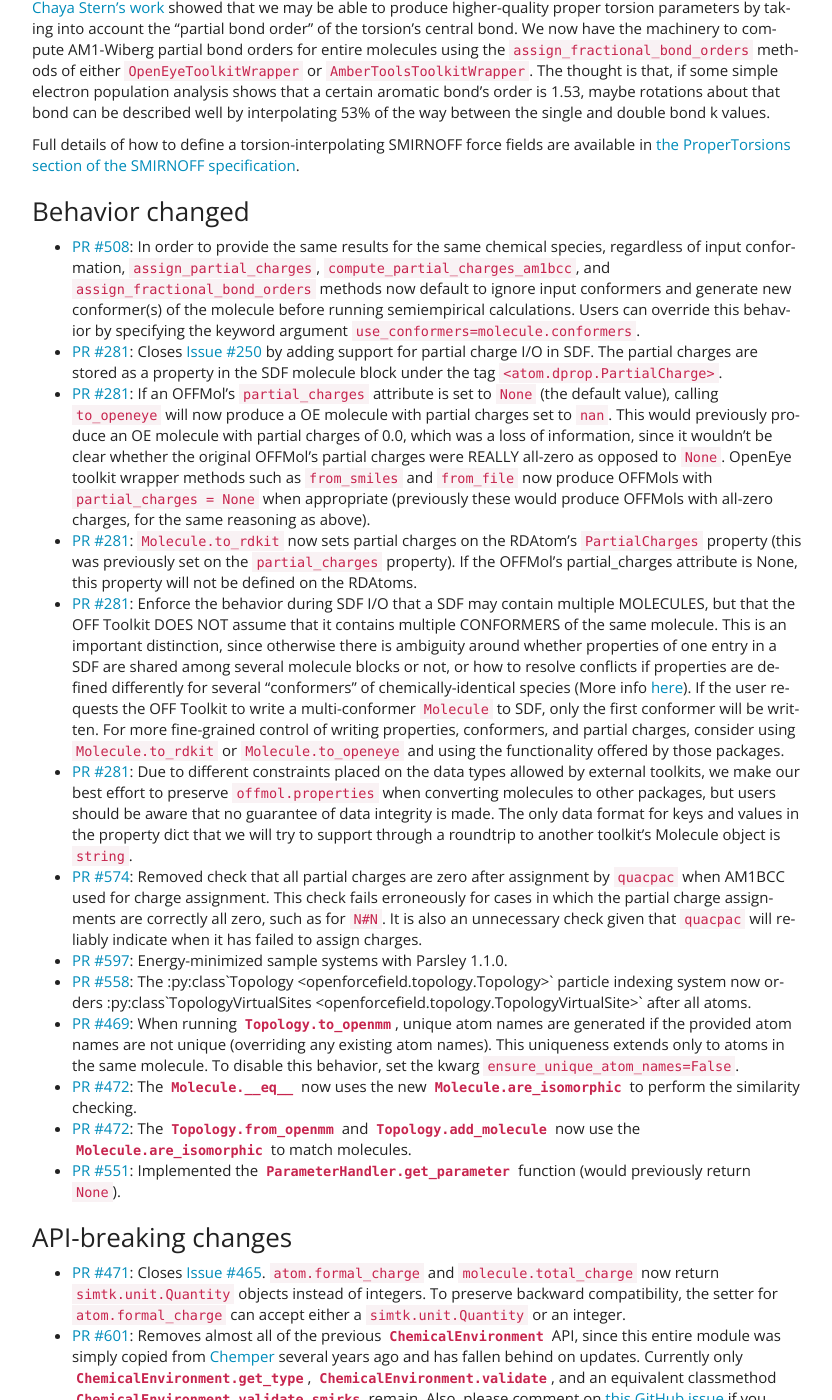
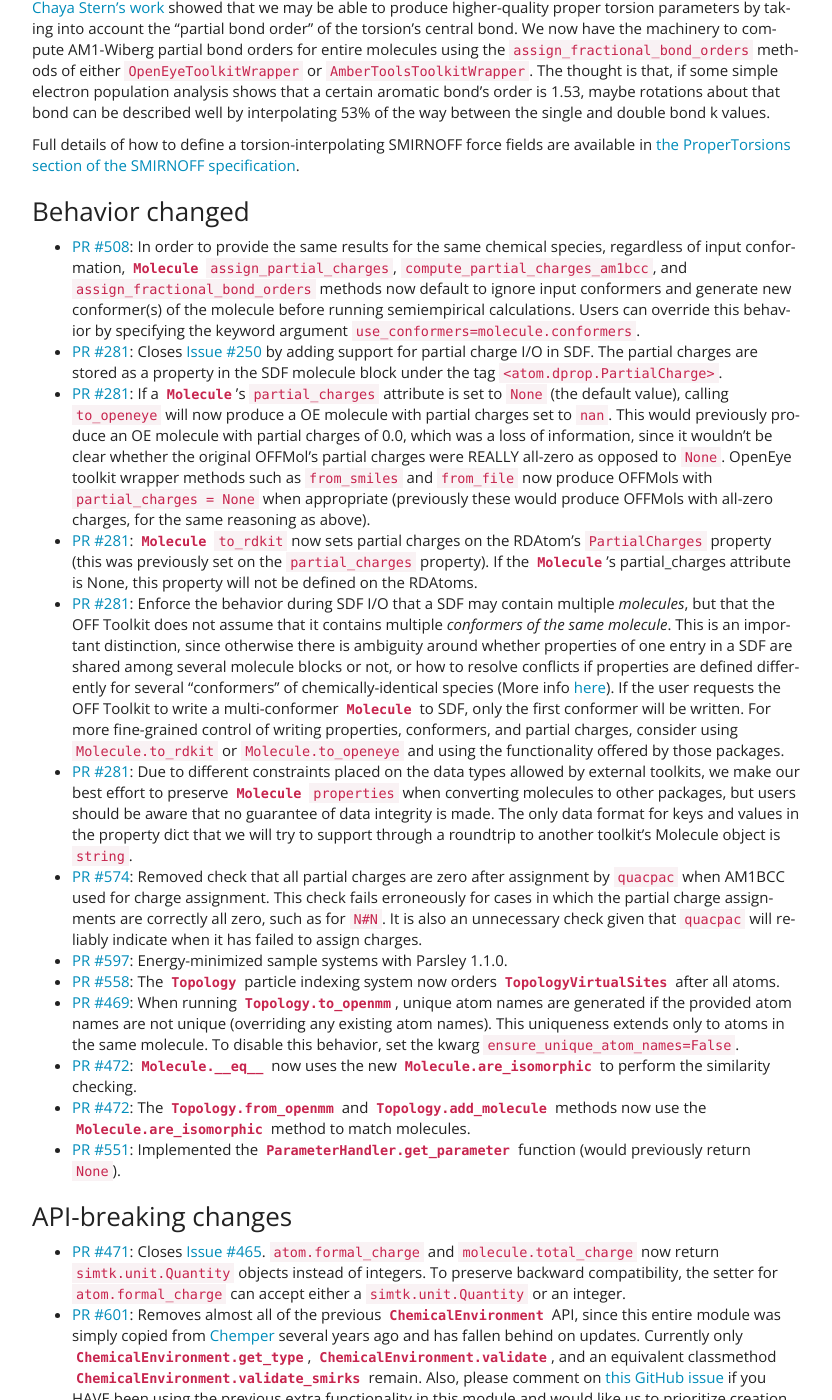
Before and after one commit to openforcefield/openff-toolkit, a Sphinx documentation site: the page built from docs/releasehistory.rst, in a window 1280 px wide and 1400 px high, scrolled down 2094 px. Shown: the whole window, without its empty margins (38-870 px from the left). Built offline with Sphinx 7.4.7, drawn with Linux system fonts in a browser that asks for light colours; some of the changed text lies outside the part shown.

Commit message:
formatting and link fixes

```diff
--- a/docs/releasehistory.rst
+++ b/docs/releasehistory.rst
@@ -17,7 +17,7 @@
 
 * To provide more consistent partial charges for a given molecule, existing conformers are now disregarded by default
   by ``Molecule.compute_partial_charges``. Instead, new conformers are generated for use in semiempirical calculations.
-  Search for `use_conformers` below.
+  Search for ``use_conformers`` below.
 * Formal charges are now always returned as ``simtk.unit.Quantity`` objects, with units of elementary charge.
   To convert them to integers, ``from simtk import unit`` and
   ``atom.formal_charge.value_in_unit(unit.elementary_charge)`` or
@@ -110,7 +110,9 @@
 """"""""""""""""
 - `PR #508 <https://github.com/openforcefield/openforcefield/pull/508>`_:
   In order to provide the same results for the same chemical species, regardless of input
-  conformation, ``assign_partial_charges``, ``compute_partial_charges_am1bcc``, and
+  conformation,
+  :py:class:`Molecule <openforcefield.topology.Molecule>`
+  ``assign_partial_charges``, ``compute_partial_charges_am1bcc``, and
   ``assign_fractional_bond_orders`` methods now default to ignore input conformers
   and generate new conformer(s) of the molecule before running semiempirical calculations.
   Users can override this behavior by specifying the keyword argument
@@ -119,7 +121,8 @@
   `Issue #250 <https://github.com/openforcefield/openforcefield/issues/250>`_
   by adding support for partial charge I/O in SDF. The partial charges are stored as a property in the
   SDF molecule block under the tag ``<atom.dprop.PartialCharge>``.
-- `PR #281 <https://github.com/openforcefield/openforcefield/pull/281>`_: If an OFFMol's
+- `PR #281 <https://github.com/openforcefield/openforcefield/pull/281>`_: If a
+  :py:class:`Molecule <openforcefield.topology.Molecule>`'s
   ``partial_charges`` attribute is set to ``None`` (the default value), calling ``to_openeye`` will
   now produce a OE molecule with partial charges set to ``nan``. This would previously produce an OE
   molecule with partial charges of 0.0, which was a loss of information, since it wouldn't be clear
@@ -127,25 +130,30 @@
   wrapper methods such as ``from_smiles`` and ``from_file`` now produce OFFMols with
   ``partial_charges = None`` when appropriate (previously these would produce OFFMols with
   all-zero charges, for the same reasoning as above).
-- `PR #281 <https://github.com/openforcefield/openforcefield/pull/281>`_: ``Molecule.to_rdkit``
+- `PR #281 <https://github.com/openforcefield/openforcefield/pull/281>`_:
+  :py:class:`Molecule <openforcefield.topology.Molecule>`
+  ``to_rdkit``
   now sets partial charges on the RDAtom's ``PartialCharges`` property (this was previously set
-  on the ``partial_charges`` property). If the OFFMol's partial_charges attribute is None, this property
+  on the ``partial_charges`` property). If the
+  :py:class:`Molecule <openforcefield.topology.Molecule>`'s partial_charges attribute is None, this property
   will not be defined on the RDAtoms.
 - `PR #281 <https://github.com/openforcefield/openforcefield/pull/281>`_:
-  Enforce the behavior during SDF I/O that a SDF may contain multiple MOLECULES, but that the OFF Toolkit
-  DOES NOT assume that it contains multiple CONFORMERS of the same molecule. This is an
+  Enforce the behavior during SDF I/O that a SDF may contain multiple
+  `molecules`, but that the OFF Toolkit
+  does not assume that it contains multiple `conformers of the same molecule`. This is an
   important distinction, since otherwise there is ambiguity around whether properties of one
   entry in a SDF are shared among several molecule blocks or not, or how to resolve conflicts if properties
   are defined differently for several "conformers" of chemically-identical species (More info
   `here <https://docs.eyesopen.com/toolkits/python/oechemtk/oemol.html#dude-where-s-my-sd-data>`_).
-  If the user requests the OFF
-  Toolkit to write a multi-conformer ``Molecule`` to SDF, only the first conformer will be written.
+  If the user requests the OFF Toolkit to write a multi-conformer
+  :py:class:`Molecule <openforcefield.topology.Molecule>` to SDF, only the first conformer will be written.
   For more fine-grained control of writing properties, conformers, and partial charges, consider
   using ``Molecule.to_rdkit`` or ``Molecule.to_openeye`` and using the functionality offered by
   those packages.
 - `PR #281 <https://github.com/openforcefield/openforcefield/pull/281>`_: Due to different
   constraints placed on the data types allowed by external toolkits, we make our best effort to
-  preserve ``offmol.properties`` when converting molecules to other packages, but users should be aware that
+  preserve :py:class:`Molecule <openforcefield.topology.Molecule>`
+  ``properties`` when converting molecules to other packages, but users should be aware that
   no guarantee of data integrity is made. The only data format for keys and values in the property dict that
   we will try to support through a roundtrip to another toolkit's Molecule object is ``string``.
 - `PR #574 <https://github.com/openforcefield/openforcefield/pull/574>`_: Removed check that all
@@ -156,8 +164,8 @@
 - `PR #597 <https://github.com/openforcefield/openforcefield/pull/597>`_: Energy-minimized sample systems
   with Parsley 1.1.0.
 - `PR #558 <https://github.com/openforcefield/openforcefield/pull/558>`_: The
-  :py:class`Topology <openforcefield.topology.Topology>`
-  particle indexing system now orders :py:class`TopologyVirtualSites <openforcefield.topology.TopologyVirtualSite>`
+  :py:class:`Topology <openforcefield.topology.Topology>`
+  particle indexing system now orders :py:class:`TopologyVirtualSites <openforcefield.topology.TopologyVirtualSite>`
   after all atoms.
 - `PR #469 <https://github.com/openforcefield/openforcefield/pull/469>`_:
   When running :py:meth:`Topology.to_openmm <openforcefield.topology.Topology.to_openmm>`, unique atom names
@@ -165,13 +173,13 @@
   uniqueness extends only to atoms in the same molecule. To disable this behavior, set the kwarg
   ``ensure_unique_atom_names=False``.
 - `PR #472 <https://github.com/openforcefield/openforcefield/pull/472>`_:
-  The :py:meth:`Molecule.__eq__ <openforcefield.topology.Molecule.__eq__>` now uses the new
+  :py:meth:`Molecule.__eq__ <openforcefield.topology.Molecule.__eq__>` now uses the new
   :py:meth:`Molecule.are_isomorphic <openforcefield.topology.Molecule.are_isomorphic>` to perform the
   similarity checking.
 - `PR #472 <https://github.com/openforcefield/openforcefield/pull/472>`_:
   The :py:meth:`Topology.from_openmm <openforcefield.topology.Topology.from_openmm>` and
-  :py:meth:`Topology.add_molecule <openforcefield.topology.Topology.add_molecule>` now use the
-  :py:meth:`Molecule.are_isomorphic <openforcefield.topology.Molecule.are_isomorphic>` to match
+  :py:meth:`Topology.add_molecule <openforcefield.topology.Topology.add_molecule>` methods now use the
+  :py:meth:`Molecule.are_isomorphic <openforcefield.topology.Molecule.are_isomorphic>` method to match
   molecules.
 - `PR #551 <https://github.com/openforcefield/openforcefield/pull/551>`_: Implemented the
   :py:meth:`ParameterHandler.get_parameter <openforcefield.typing.engines.smirnoff.parameters.ParameterHandler.get_parameter>`
```
Also changed, not shown: other parts of docs/releasehistory.rst (+2 -2 lines).
